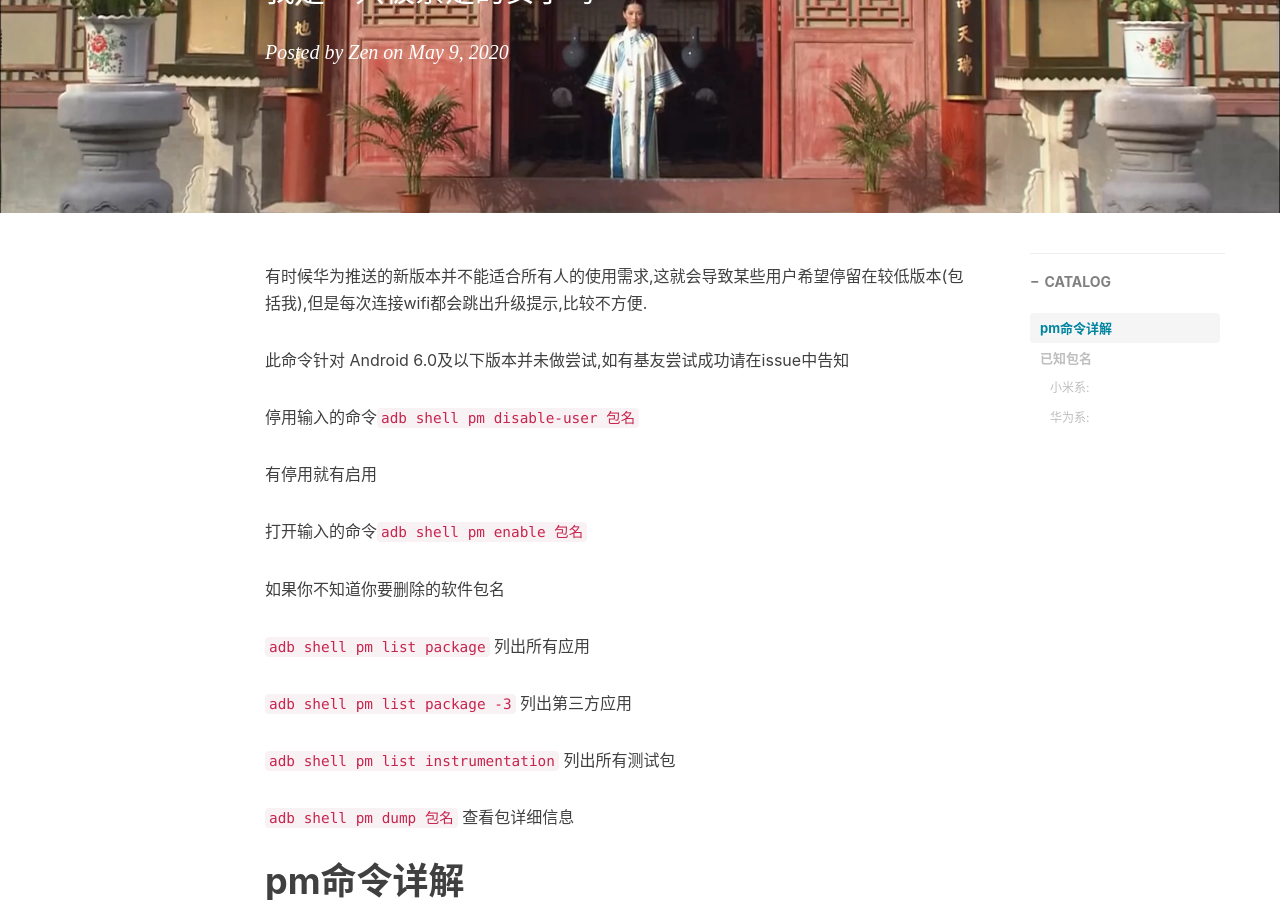
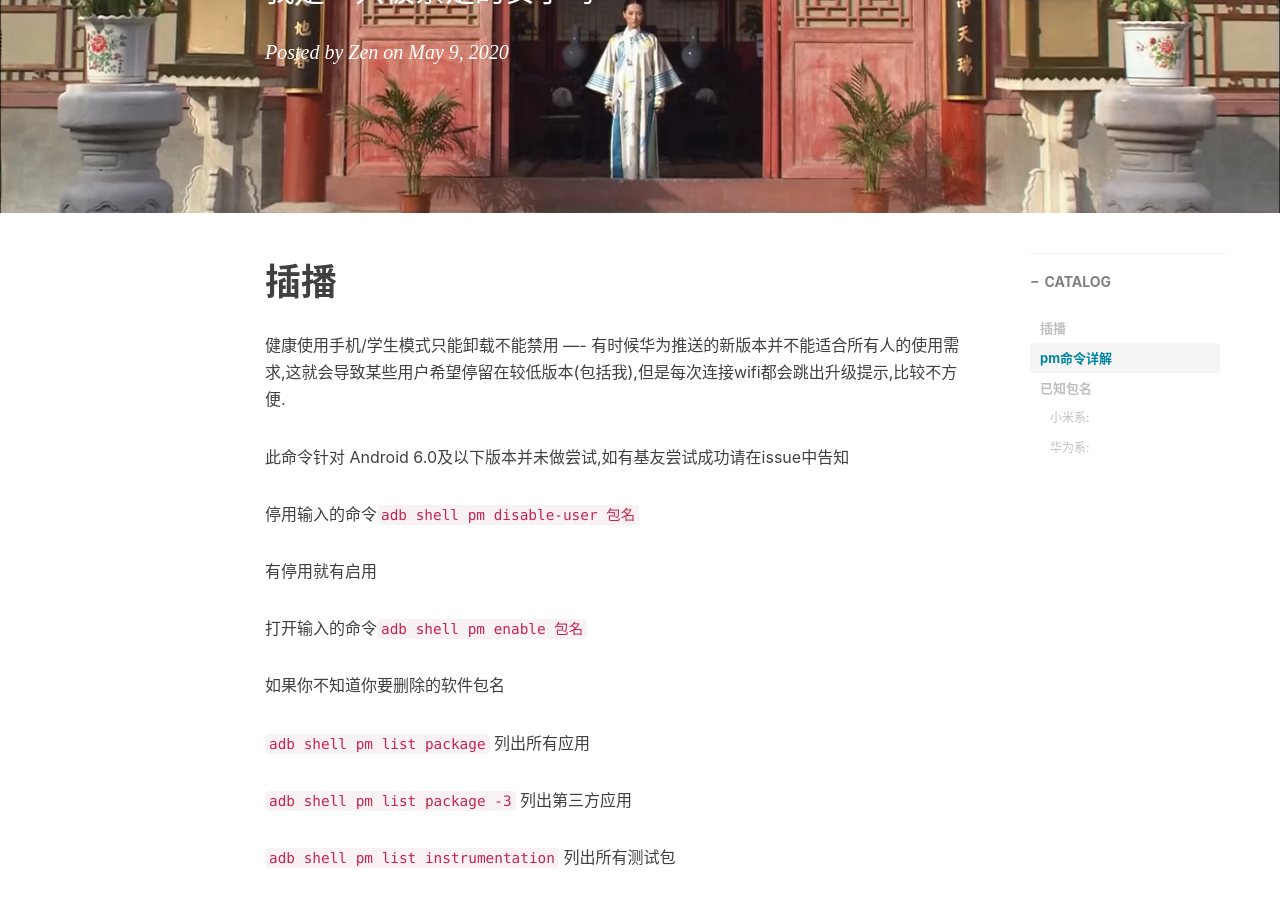
Before and after one commit to zhangyiming748/index, a Jekyll site: the page built from _posts/2020-05-09-disableAppWithoutRoot.md, in a window 1280 px wide and 900 px high, scrolled down 310 px. Built offline with Jekyll 4.4.1, drawn with Linux system fonts in a browser that asks for light colours; nearby versions of some CDN libraries; comment, search, counter and statistics services are not loaded.

Commit message:
添加健康使用手机说明

```diff
--- a/_posts/2020-05-09-disableAppWithoutRoot.md
+++ b/_posts/2020-05-09-disableAppWithoutRoot.md
@@ -9,7 +9,9 @@ catalog: True                   # 是否归档
 tags:                               #标签
     - 华为
 ---
-
+# 插播
+健康使用手机/学生模式只能卸载不能禁用
+----
 有时候华为推送的新版本并不能适合所有人的使用需求,这就会导致某些用户希望停留在较低版本(包括我),但是每次连接wifi都会跳出升级提示,比较不方便.
 
 此命令针对 Android 6.0及以下版本并未做尝试,如有基友尝试成功请在issue中告知
```
